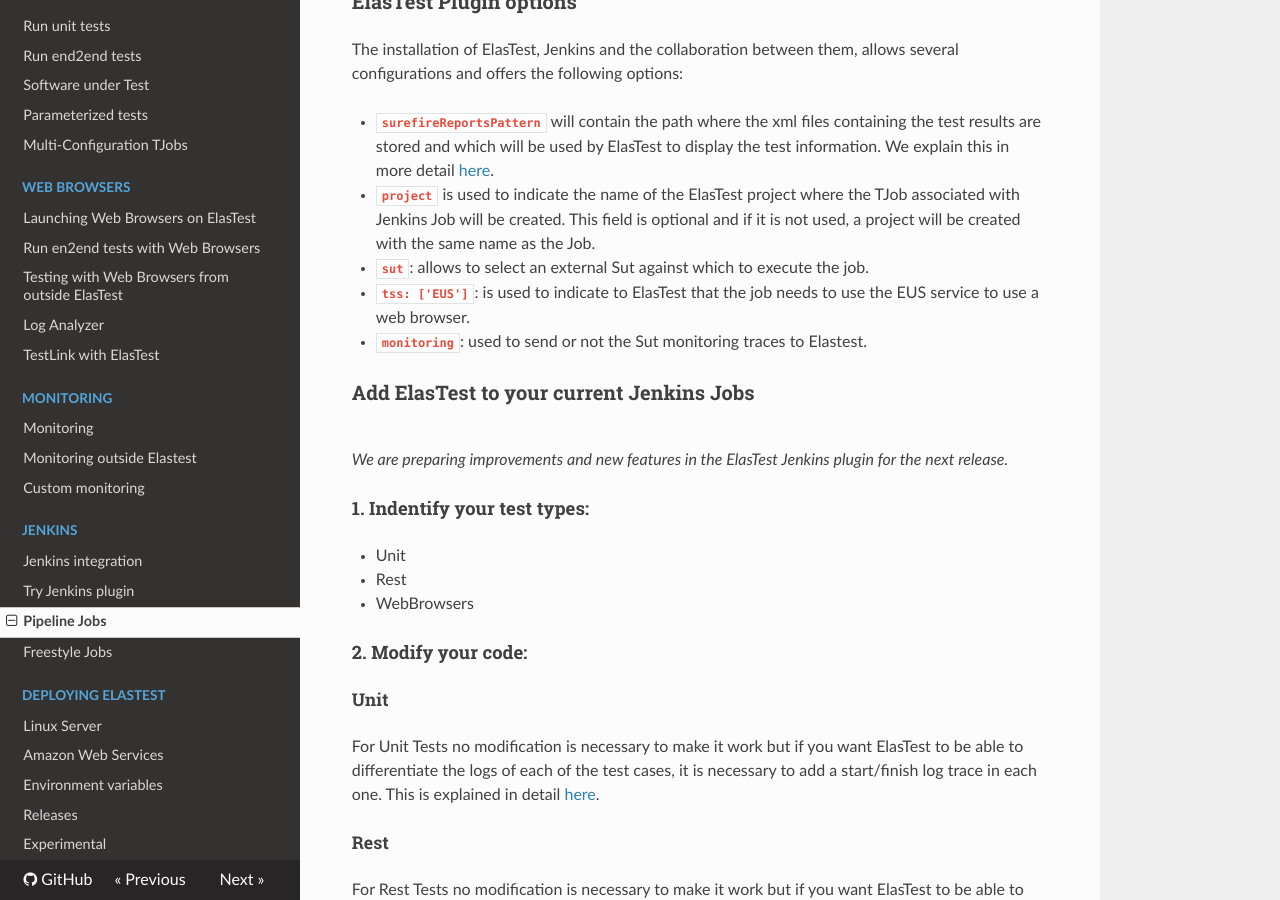
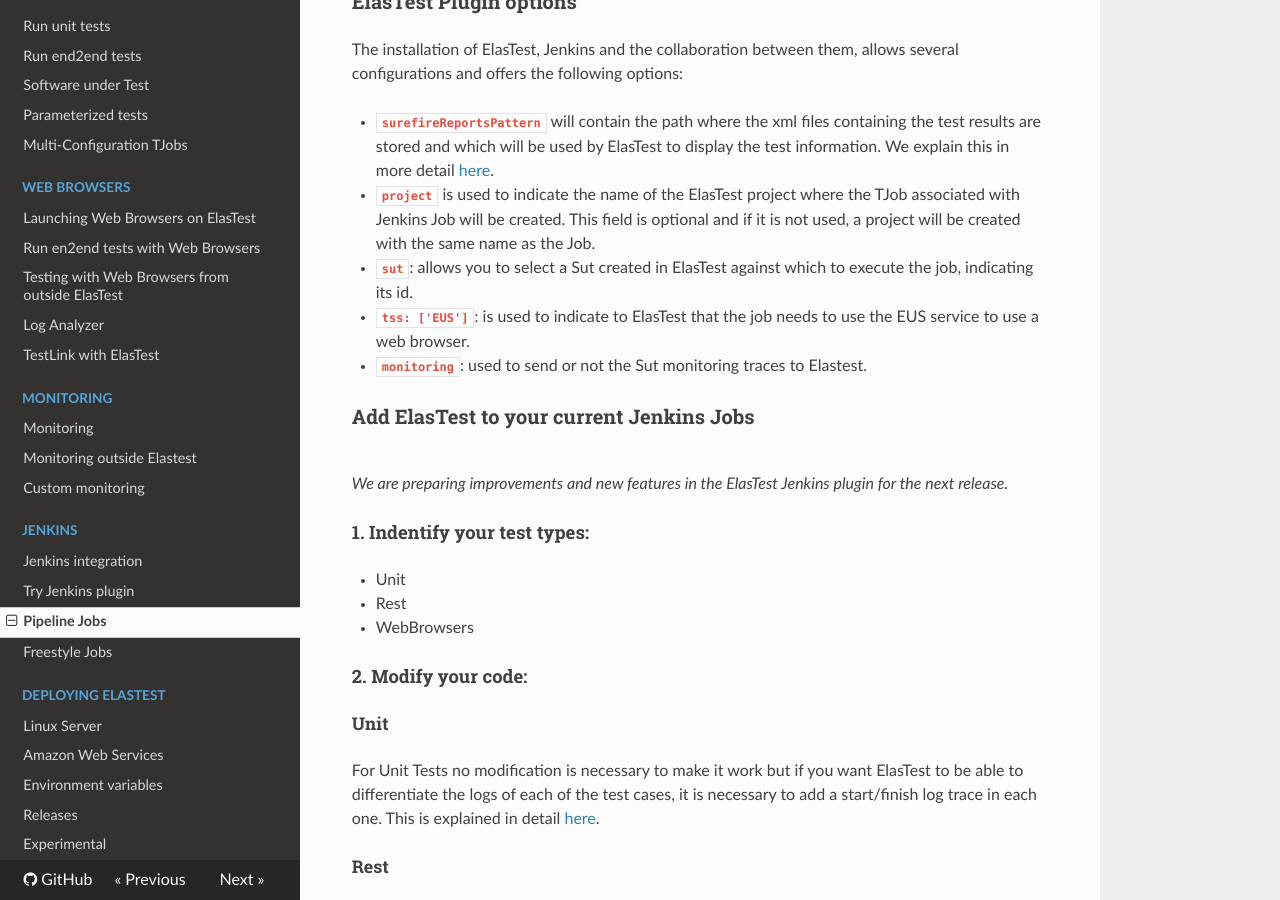
Before and after one commit to elastest/elastest.io-docs, an MkDocs documentation site: the page built from docs/jenkins/pipeline.md, in a window 1280 px wide and 900 px high, scrolled down 6484 px. Built offline with MkDocs 1.6.1, drawn with Linux system fonts in a browser that asks for light colours; nearby versions of some CDN libraries; old or Windows-style settings are respelled for this version of MkDocs.

Commit message:
Update pipeline.md

```diff
--- a/docs/jenkins/pipeline.md
+++ b/docs/jenkins/pipeline.md
@@ -396,7 +396,7 @@
 
 -   **`surefireReportsPattern`** will contain the path where the xml files containing the test results are stored and which will be used by ElasTest to display the test information. We explain this in more detail <a href="/docs/testing/unit#xmlAndtestResultsPath">here</a>.
 -   **`project`** is used to indicate the name of the ElasTest project where the TJob associated with Jenkins Job will be created. This field is optional and if it is not used, a project will be created with the same name as the Job.
--   **`sut`**: allows to select an external Sut against which to execute the job.
+-   **`sut`**: allows you to select a Sut created in ElasTest against which to execute the job, indicating its id.
 -   **`tss: ['EUS']`**: is used to indicate to ElasTest that the job needs to use the EUS service to use a web browser.
 -   **`monitoring`**: used to send or not the Sut monitoring traces to Elastest.
 
```
